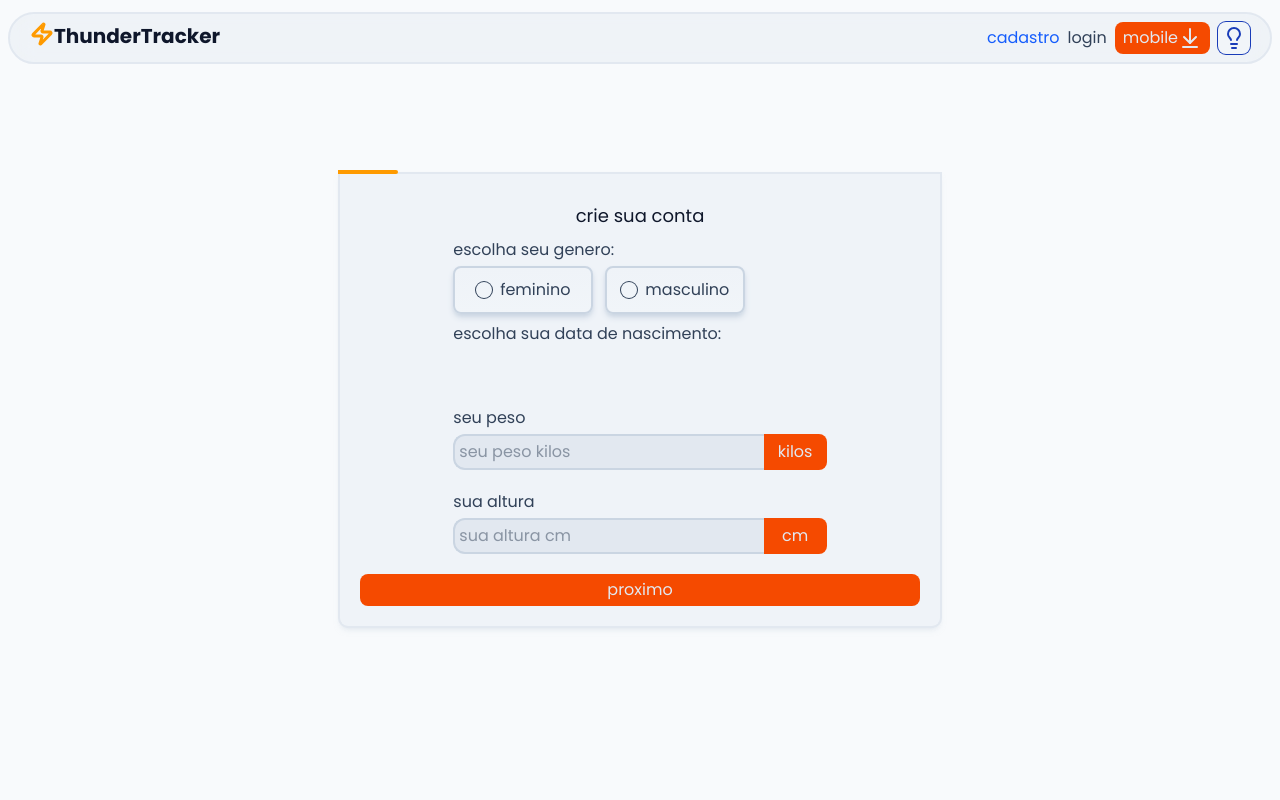
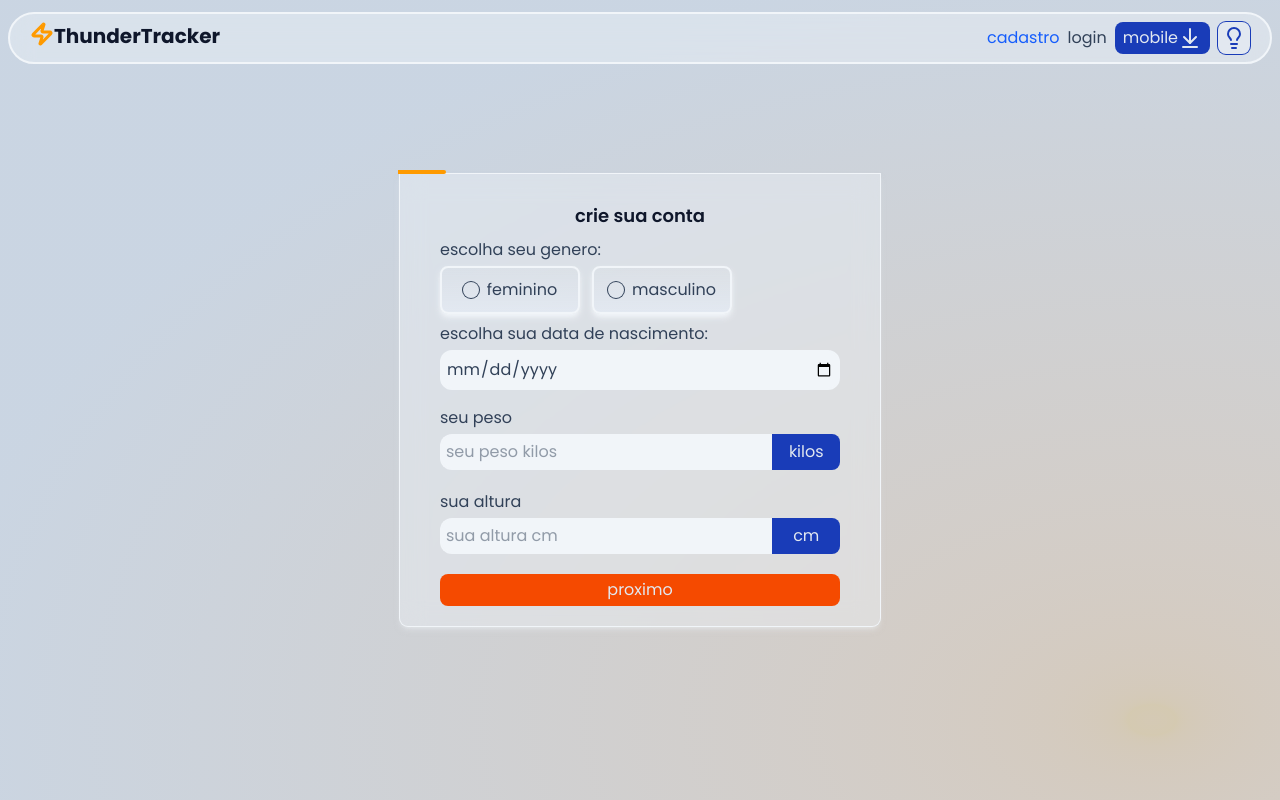
Before and after one commit to ViniciusDenelle/site-TCC, a React (Vite) app in the folder front-end/: page /cadastro in a window 1280 px wide. Built offline with nearby package versions, Linux system fonts and the light colour scheme.

Commit message:
ajustes-design

```diff
--- a/front-end/src/componentes/BotãoSimples.jsx
+++ b/front-end/src/componentes/BotaoPrimario.jsx
@@ -1,7 +1,7 @@
 import React from 'react'
 import { motion } from 'motion/react'
 
-const BotãoSimples = ({
+const BotaoPrimario = ({
   children,
   tipo,
   classeAdcional,
@@ -14,11 +14,12 @@ const BotãoSimples = ({
         duration-300 ${disabled ? `` : `cursor-pointer`}`
     const classeTipo = `
         ${tipo === 'cheio' ?
-           `bg-destaque-p-escuro text-base-terciaria hover:bg-destaque-p-medio`
+           `bg-destaque-p-escuro text-base-secundaria hover:bg-destaque-p-medio
+            hover:shadow-sm shadow-destaque-p-medio/30`
            :
-           `text-destaque-s-escuro bg-base-secundaria ring-1
-            ring-destaque-s-escuro hover:text-destaque-s-medio
-            hover:bg-base-primaria hover:ring-destaque-s-medio `
+           `text-destaque-p-escuro bg-base-secundaria ring-2
+            ring-destaque-p-medio hover:text-destaque-p-medio
+            hover:bg-base-primaria hover:ring-destaque-p-medio `
           }
         `
 
@@ -35,4 +36,4 @@ const BotãoSimples = ({
   )
 }
 
-export default BotãoSimples
+export default BotaoPrimario
--- /dev/null
+++ b/front-end/src/componentes/BotaoSimples.jsx
@@ -0,0 +1,38 @@
+import React from 'react'
+import { motion } from 'motion/react'
+
+const BotaoSimples = ({
+  children,
+  tipo,
+  classeAdcional,
+  onClick,
+  disabled
+}) => {
+
+    const classeBase = `
+        rounded-lg p-1 flex justify-center items-center transition-colors
+        duration-300 ${disabled ? `` : `cursor-pointer`}`
+    const classeTipo = `
+        ${tipo === 'cheio' ?
+           `bg-destaque-s-escuro text-base-secundaria hover:bg-destaque-s-medio`
+           :
+           `text-destaque-s-escuro bg-base-secundaria ring-1
+            ring-destaque-s-escuro hover:text-destaque-s-medio
+            hover:bg-base-primaria hover:ring-destaque-s-medio `
+          }
+        `
+
+  return (
+    <motion.button
+    whileHover={disabled ? "" :{scale: 1.05}}
+    whileTap={disabled ? "" :{scale: 0.95}}
+    transition={{type: "spring", stiffness: 100}}
+    className={`${classeBase} ${classeTipo} ${classeAdcional ?? ''}`}
+    onClick={onClick ?? ''}
+    disabled={disabled ?? ''}>
+        {children}
+    </motion.button>
+  )
+}
+
+export default BotaoSimples
--- a/front-end/src/componentes/InputSimples.jsx
+++ b/front-end/src/componentes/InputSimples.jsx
@@ -27,7 +27,7 @@ const InputSimples = ({
 
   return (
     <motion.input
-    whileFocus={{y: -2, scale: 1.02}}
+    whileFocus={{ scale: 1.02}}
     type={type}
     name={name}
     value={value}
--- a/front-end/src/componentes/LinkQuadrado.jsx
+++ b/front-end/src/componentes/LinkQuadrado.jsx
@@ -13,7 +13,7 @@ const LinkQuadrado = ({children, to}) => {
                 className={`flex w-30 h-10 justify-center items-center rounded-lg
                 ring-1 ring-base-quaternaria shadow-md shadow-base-quaternaria
                 hover:ring-destaque-p-escuro hover:text-destaque-p-escuro hover:shadow-none
-                transiton-all duration-200 cursor-pointer bg-linear-to-b from-base-primaria to-base-terciaria/50
+                transiton-all duration-200 cursor-pointer bg-linear-to-b from-base-secundaria to-base-terciaria
                 ${isActive && `ring-destaque-s-medio text-destaque-s-medio`}
                 `}>
 
--- a/front-end/src/index.css
+++ b/front-end/src/index.css
@@ -4,10 +4,10 @@
 @theme {
     --font-poppins: 'Poppins';
     /* backgroud etc. */
-    --color-base-primaria: var(--color-slate-50);
-    --color-base-secundaria: var(--color-slate-100);
-    --color-base-terciaria: var(--color-slate-200);
-    --color-base-quaternaria: var(--color-slate-300);
+    --color-base-primaria: var(--color-slate-300);
+    --color-base-secundaria: var(--color-slate-200);
+    --color-base-terciaria: var(--color-slate-100);
+    --color-base-quaternaria: var(--color-slate-100);
     --color-contraste-principal: var(--color-zinc-400);
     --color-contraste-secundaria: var(--color-zinc-500);
     --color-contraste-secundaria: var(--color-zinc-600);
@@ -29,7 +29,7 @@
 };
 
 [data-theme="dark"]{
-    --color-base-primaria: var(--color-gray-900);
+    --color-base-primaria: var(--color-gray-950);
     --color-base-secundaria: var(--color-gray-800);
     --color-base-terciaria: var(--color-gray-700);
     --color-base-quaternaria: var(--color-gray-600);
@@ -43,7 +43,7 @@
     --color-t-terciaria: var(--color-slate-300);
 
     /* destaques */
-    --color-destaque-p-claro: var(--color-yellow-500);
+    --color-destaque-p-claro: var(--color-amber-500);
     --color-destaque-p-medio: var(--color-yellow-400);
     --color-destaque-p-escuro: var(--color-yellow-300);
 
--- a/front-end/src/layouts/layout.jsx
+++ b/front-end/src/layouts/layout.jsx
@@ -1,11 +1,12 @@
 import { NavLink, Outlet } from "react-router-dom"
-import BotãoSimples from "../componentes/BotãoSimples"
+import BotaoSimples from "../componentes/BotaoSimples"
 import { ArrowDownToLine, Lightbulb, TextAlignJustify, UserLock, UserRoundPlus, Zap } from 'lucide-react'
 import LinkQuadrado from "../componentes/LinkQuadrado"
 import { useContext, useState } from "react"
 import { AnimatePresence, motion } from "motion/react"
 import LinkSimples from "../componentes/LinkSimples"
 import TemaContexto from "../contextos/TemaContexto"
+import BotaoPrimario from "../componentes/BotaoPrimario"
 
 
 function LayoutDefault()
@@ -56,25 +57,25 @@ function LayoutDefault()
                                 login
                             </LinkSimples>
 
-                            <BotãoSimples
+                            <BotaoSimples
                             tipo="cheio"
                             classeAdcional="flex items-center
                             justify-center px-2 bg-">
                                 mobile
                                 <ArrowDownToLine/>
-                            </BotãoSimples>
+                            </BotaoSimples>
 
-                            <BotãoSimples onClick={alterarTema}>
+                            <BotaoSimples onClick={alterarTema}>
                                 <Lightbulb/>
-                            </BotãoSimples>
+                            </BotaoSimples>
                         </div>
 
                         {/* mobile */}
-                        <BotãoSimples
+                        <BotaoSimples
                         onClick={abrirMenu}
                         classeAdcional="ring-transparent hover:ring-transparent lg:hidden">
                             <TextAlignJustify/>
-                        </BotãoSimples>
+                        </BotaoSimples>
 
                         <AnimatePresence>
                             {menuAberto && (
@@ -84,7 +85,7 @@ function LayoutDefault()
                                 animate="visivel"
                                 exit="invisivel"
                                 transition={{ duration: 0.2 }}
-                                className="absolute top-full left-0 w-full py-5
+                                className="absolute top-full -left-0.5 w-[100.8%] py-5
                                 bg-base-terciaria/40 backdrop-blur-md rounded-b-xl border-b-2
                                 border-base-terciaria border-x-2 -z-10 lg:hidden">
 
@@ -100,16 +101,16 @@ function LayoutDefault()
                                             login
                                         </LinkQuadrado>
 
-                                        <BotãoSimples
+                                        <BotaoPrimario
                                         tipo="cheio"
                                         classeAdcional="flex w-30 h-10 items-center
                                         justify-center gap-2 bg-">
                                             <ArrowDownToLine/>
                                              mobile
-                                        </BotãoSimples>
-                                        <BotãoSimples onClick={alterarTema}>
+                                        </BotaoPrimario>
+                                        <BotaoSimples onClick={alterarTema}>
                                             <Lightbulb/>
-                                        </BotãoSimples>
+                                        </BotaoSimples>
                                     </div>
 
                                 </motion.div>
--- a/front-end/src/views/cadastro/cadastro.jsx
+++ b/front-end/src/views/cadastro/cadastro.jsx
@@ -1,8 +1,9 @@
 import React, { useEffect, useState } from 'react'
 import LinkSimples from '../../componentes/LinkSimples'
 import Informações from './passos/informações'
-import BotãoSimples from '../../componentes/BotãoSimples'
+import BotaoSimples from '../../componentes/BotaoSimples'
 import { ArrowLeft, PenLine } from 'lucide-react'
+import BotaoPrimario from '../../componentes/BotaoPrimario'
 
 const Cadastro = () => {
     const [dados, setDados] = useState({
@@ -53,12 +54,11 @@ const Cadastro = () => {
         if (dados.altura == '') return
 
         if(dados.tipoAltura === 'cm'){
-            mudarDados('altura', prev => {
-                let [pes, polegadas] = String(prev).split(".")
-                return `${Math.round((pes * 30.48) + (polegadas * 2.54))}`
-            })
+            let [pes, polegadas] = String(dados.altura).split(".")
+            let alturaFinal = `${Math.round((pes * 30.48) + (polegadas * 2.54))}`
+            mudarDados('altura', alturaFinal)
         } else {
-            mudarDados('altura', prev => Math.round(10 * (prev * 0.0328084)) / 10)
+            mudarDados('altura', Math.round(10 * (dados.altura * 0.0328084)) / 10)
         }
     }, [dados.tipoAltura])
 
@@ -80,27 +80,32 @@ const Cadastro = () => {
     let progresso = passo * 10
   return (
     <main className='h-screen w-full bg-base-primaria'>
+
+        <div className="absolute top-0 left-0 w-full h-full
+        bg-radial-[at_90%_90%] from-destaque-p-medio/20
+        to-base-primaria to-75%"/>
+
         <div className="container mx-auto h-full w-full">
             <div className="w-full h-full flex justify-center items-center">
 
                 <div className="relative p-5 rounded-b-lg
-                 bg-base-terciaria/40 ring-2 ring-base-terciaria
-                 w-9/10 lg:w-150 shadow-md shadow-base-quaternaria/50">
+                 bg-base-terciaria/40 backdrop-blur-md ring-1 ring-base-quaternaria
+                 w-9/10 lg:w-120 md:px-10 shadow-md shadow-base-quaternaria/50">
 
                     <div className={`absolute -top-1 -left-0.5 h-1 bg-destaque-p-medio
                     rounded-r-full transiton-all duration-500`}
                     style={{ width: `${progresso}%` }}>
                     </div>
 
-                    {passo > 1 ? (<BotãoSimples
+                    {passo > 1 ? (<BotaoSimples
                     classeAdcional="absolute top-2 left-2 ring-transparent
                     hover:ring-transparent"
                     onClick={voltarPasso}>
                         <ArrowLeft/>
-                    </BotãoSimples>) : ""}
+                    </BotaoSimples>) : ""}
 
                     <div className="flex items-center justify-center w-full p-2">
-                        <h1 className="text-lg text-t-primaria">
+                        <h1 className="text-lg font-semibold text-t-primaria">
                             crie sua conta
                         </h1>
                     </div>
@@ -109,13 +114,13 @@ const Cadastro = () => {
 
                         {renderizarPasso()}
 
-                        <BotãoSimples
+                        <BotaoPrimario
                         onClick={proximoPasso}
                         disabled={!podeProximo}
                         tipo="cheio"
                         >
                             proximo
-                        </BotãoSimples>
+                        </BotaoPrimario>
                     </div>
                 </div>
 
--- a/front-end/src/views/cadastro/passos/Informações.jsx
+++ b/front-end/src/views/cadastro/passos/Informações.jsx
@@ -1,4 +1,4 @@
-import BotãoSimples from "../../../componentes/BotãoSimples"
+import BotaoSimples from "../../../componentes/BotaoSimples"
 import InputSimples from "../../../componentes/InputSimples"
 import RadioCustomizado from "../../../componentes/radioCustomizado"
 
@@ -13,7 +13,7 @@ const Informações = ({mudarDados, info}) => {
     return (
         <>
             <div className="grid grid-cols-1 grid-rows-4
-             grid-flow-col w-full sm:w-2/3 mx-auto h-full gap-y-2">
+             grid-flow-col w-full mx-auto h-full gap-y-2">
 
                     <div className="flex flex-col gap-1">
                         <h1 className="text-t-principal">
@@ -42,6 +42,11 @@ const Informações = ({mudarDados, info}) => {
                             escolha sua data de nascimento:
                         </h1>
 
+                        <InputSimples
+                        type="date"
+                        classeAdcional="h-10"
+                        />
+
                     </div>
                     <div className="flex flex-col gap-1">
                         <label htmlFor="">
@@ -58,14 +63,14 @@ const Informações = ({mudarDados, info}) => {
                             classeAdcional="w-full rounded-r-none border-r-0"
                             />
 
-                            <BotãoSimples
+                            <BotaoSimples
                             classeAdcional="rounded-l-none w-1/5"
                             tipo="cheio"
                             onClick={ev => mudarDados(
                                 'tipoPeso', tipoPeso === 'kilos' ? 'libras' : 'kilos'
                             )}>
                                 {tipoPeso}
-                            </BotãoSimples>
+                            </BotaoSimples>
                         </div>
                     </div>
                     <div className="flex flex-col gap-1">
@@ -81,14 +86,14 @@ const Informações = ({mudarDados, info}) => {
                             value={altura}
                             classeAdcional="w-full rounded-r-none border-r-0"/>
 
-                            <BotãoSimples
+                            <BotaoSimples
                             classeAdcional="rounded-l-none w-1/5"
                             tipo="cheio"
                             onClick={ev => mudarDados(
                                 'tipoAltura', tipoAltura === 'cm' ? 'pês' : 'cm'
                                 )}>
                                 {tipoAltura}
-                            </BotãoSimples>
+                            </BotaoSimples>
 
                         </div>
                     </div>
```
